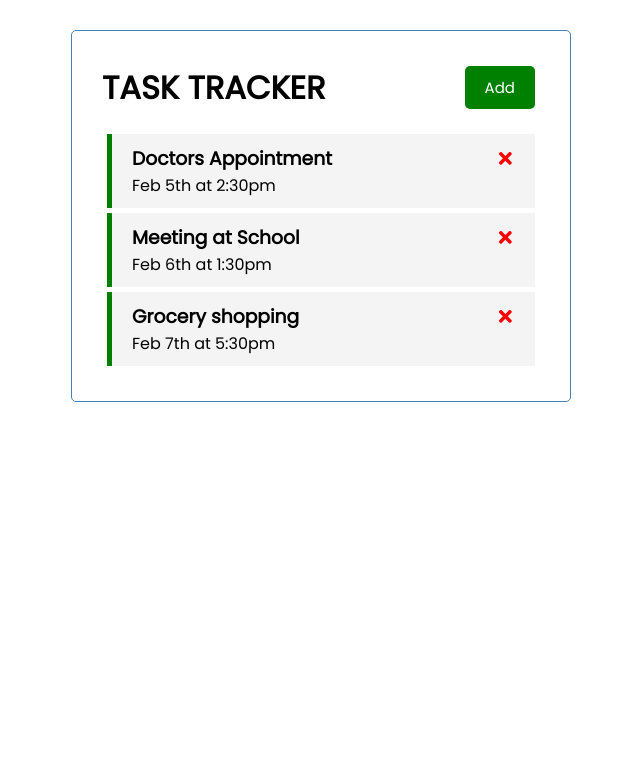
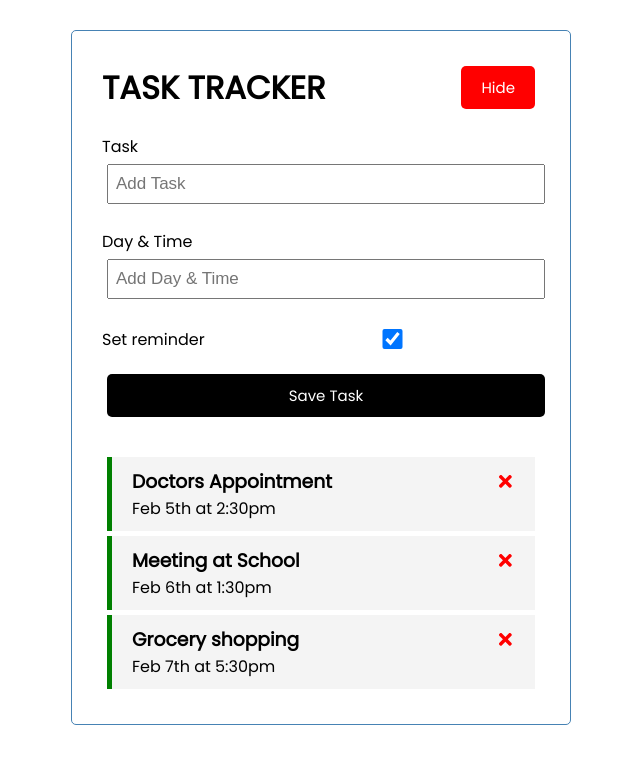
Before and after one commit to rahuldathu/React_trav_prac, a React (Create React App) app: page / in a window 1280 px wide. Both pictures are taken after a click on the button "Add". Shown: the top 764 px of the page, without its empty margins (319-959 px from the left). Built offline with nearby package versions, Linux system fonts and the light colour scheme.

Commit message:
Start of the json-server

```diff
--- /dev/null
+++ b/db.json
@@ -0,0 +1,19 @@
+{
+  "posts": [
+    {
+      "id": 1,
+      "title": "json-server",
+      "author": "typicode"
+    }
+  ],
+  "comments": [
+    {
+      "id": 1,
+      "body": "some comment",
+      "postId": 1
+    }
+  ],
+  "profile": {
+    "name": "typicode"
+  }
+}
--- a/package.json
+++ b/package.json
@@ -6,17 +6,19 @@
     "@testing-library/jest-dom": "^5.16.5",
     "@testing-library/react": "^13.4.0",
     "@testing-library/user-event": "^13.5.0",
+    "json-server": "^0.17.2",
     "react": "^18.2.0",
     "react-dom": "^18.2.0",
     "react-icons": "^4.8.0",
-    "react-scripts": "5.0.1",
+    "react-scripts": "^5.0.1",
     "web-vitals": "^2.1.4"
   },
   "scripts": {
     "start": "react-scripts start",
     "build": "react-scripts build",
     "test": "react-scripts test",
-    "eject": "react-scripts eject"
+    "eject": "react-scripts eject",
+    "server": "json-server --watch db.json --port 5000"
   },
   "eslintConfig": {
     "extends": [
--- a/src/App.js
+++ b/src/App.js
@@ -1,9 +1,11 @@
 import { useState } from "react";
+import AddTask from "./Components/AddTask";
 import Header from "./Components/Header";
 import Tasks from "./Components/Tasks";
 
 
 function App() {
+  const [showAddTask, setShowAddTask] = useState(false)
   const [tasks, setTasks] = useState([
     {
       id: 1,
@@ -38,10 +40,20 @@
 const toggleReminder = (id) => {
   setTasks(tasks.map((task) => task.id === id ? {...task, reminder: !task.reminder} : task ))
 }
+
+//Add Task
+const addTask= (task) => {
+  // console.log(task)
+  const id = Math.floor(Math.random() * 10000) + 1
+  const newTask = {id, ...task}
+  setTasks([...tasks, newTask])
+}
+
   return (
 
     <div className="container">
-      <Header title="TASK TRACKER"/>
+      <Header onAdd={() => setShowAddTask(!showAddTask)} showAddTask={showAddTask} title="TASK TRACKER"/>
+      {showAddTask && <AddTask onAdd={addTask} /> }
       {tasks.length > 0 ? <Tasks tasks = {tasks} onDelete={deleteTask} onToggle={toggleReminder}/> : 'No Tasks to show'}
       {/* <ReactOnly title='Only react branch should have this'></ReactOnly> */}
     </div>
--- /dev/null
+++ b/src/Components/AddTask.js
@@ -0,0 +1,44 @@
+import { useState } from "react"
+
+
+
+const AddTask = ({onAdd}) => {
+    const [text, setText] = useState('')
+    const [day, setDay] = useState('')
+    const [reminder, setReminder] = useState('False')
+
+    const onSubmit = (e) => {
+        e.preventDefault()
+
+        if(!text){
+            alert('Please add a task')
+        }
+        onAdd({text,day,reminder})
+
+        setText('')
+        setDay('')
+        setReminder(false)
+
+    }
+
+  return (
+    <form className='add-form' onSubmit={onSubmit}>
+        <div className="form-control">
+            <label >Task</label>
+            <input type="text" placeholder='Add Task' value={text} onChange={(e) => setText(e.target.value)} />
+        </div>
+        <div className="form-control">
+            <label >Day & Time</label>
+            <input type="text" placeholder='Add Day & Time' value={day} onChange={(e) => setDay(e.target.value)} />
+        </div>
+        <div className="form-control form-control-check ">
+            <label >Set reminder</label>
+            <input type="checkbox" checked={reminder} value={reminder} onChange={(e) => setReminder(   )}/>
+        </div>
+
+        <input type="submit" value='Save Task' className="btn btn-block" />
+    </form>
+  )
+}
+
+export default AddTask
--- a/src/Components/Header.js
+++ b/src/Components/Header.js
@@ -1,15 +1,15 @@
 // import PropTypes from 'prop-types'
 import Button from "./Button"
 
-const Header = ({title}) => {
-    const onClick = () => {
-        console.log('click')
-    }
+const Header = ({title, onAdd, showAddTask}) => {
+    // const onClick = () => {
+    //     console.log('click')
+    // }
 
   return (
     <header className='header'>
         <h1 >{title}</h1>
-        <Button color='green' text='Add' onClick={onClick}></Button>
+        <Button color={!showAddTask? 'green' : 'red'} text={!showAddTask ? 'Add' : 'Hide'} onClick={onAdd}></Button>
     </header>
   )
 }
```
Also changed, not shown: 1 other file (tests, documents, lock files or other folders).
